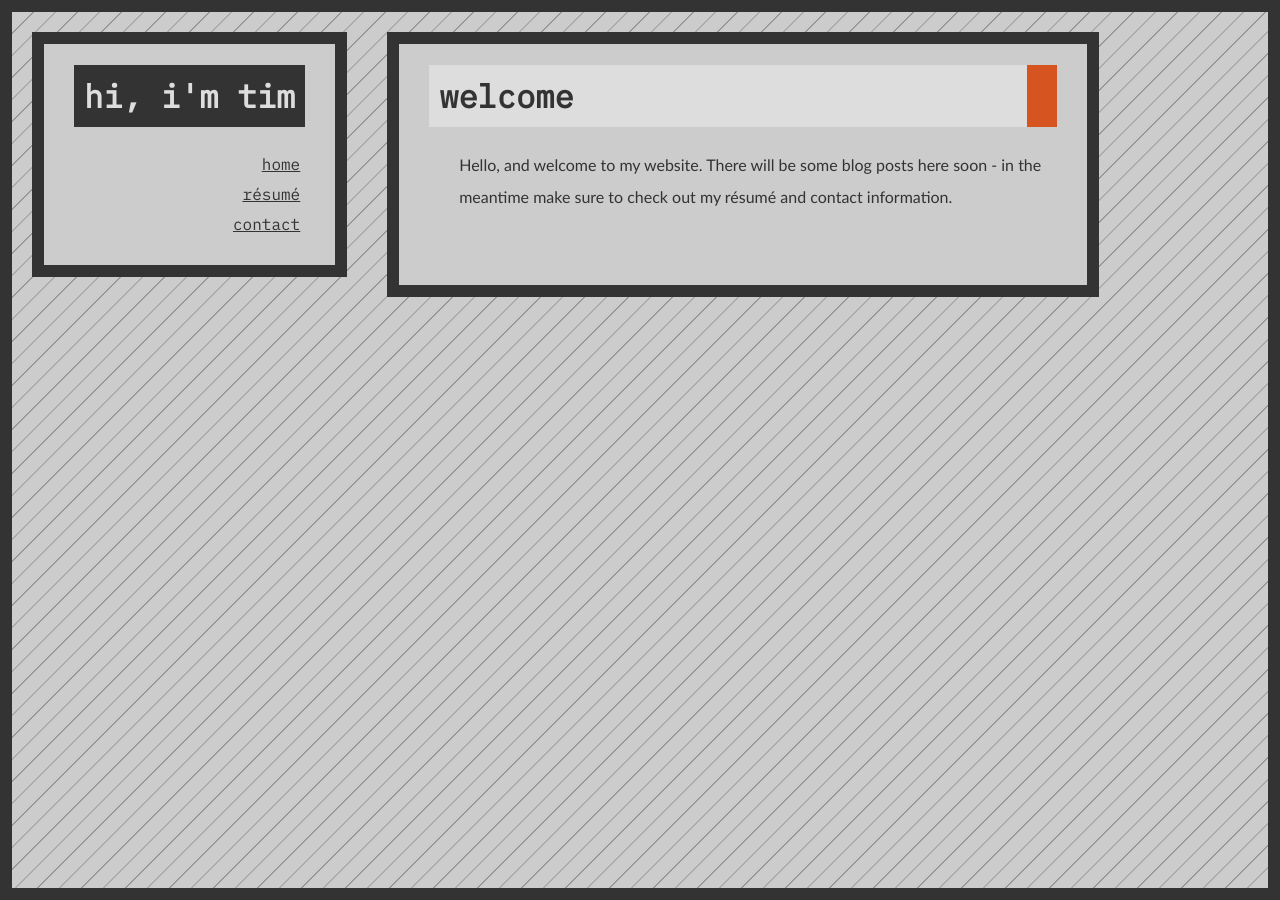
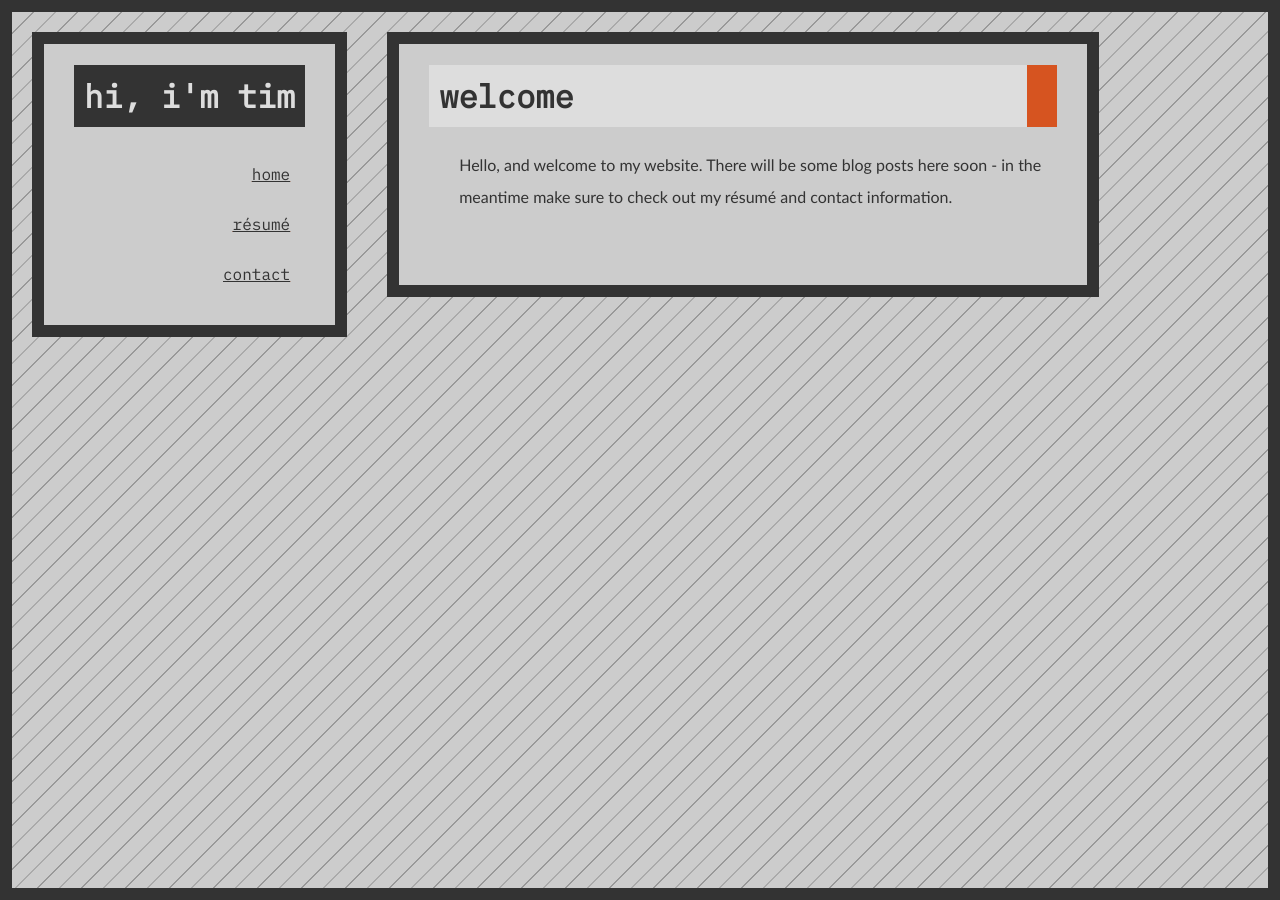
Before and after one commit to timchristie/timchristie.github.io, a Jekyll site: the page built from index.md, in a window 1280 px wide. Built offline with Jekyll 4.4.1, drawn with Linux system fonts in a browser that asks for light colours.

Commit message:
finished mobile css

```diff
--- a/_layouts/default.html
+++ b/_layouts/default.html
@@ -5,21 +5,21 @@
     <script>
       $(document).ready(function() {
           $('a').mouseenter(function() {
-            if($( window ).width() > 768)
+            if($( window ).width() > 980)
               $('.container').css('border', '12px solid #D65420');
           });
 
           $('a').mouseleave(function() {
-            if($( window ).width() > 768)
+            if($( window ).width() > 980)
               $('.container').css('border', '12px solid #333333');
           });
       });
 
       $(window).resize(function() {
-        if($( window ).width() < 768)
+        if($( window ).width() < 980)
           $('.container').css('border', 'none');
 
-        if($( window ).width() > 768)
+        if($( window ).width() > 980)
           $('.container').css('border', '12px solid #333333');
       });
     </script>
--- a/assets/css/style.css
+++ b/assets/css/style.css
@@ -2,6 +2,12 @@ body {
   background-image: url('../bg.png');
   font-family: 'IBM Plex Mono', monospace;
   background-color: #CCCCCC;
+}
+
+.main .blogpost {
+    list-style-type: none;
+    margin-left: 0px;
+    padding: 0;
 }
 
 hr {
@@ -13,91 +19,10 @@ hr {
     rgba(0, 0, 0, 0));
 }
 
-.main p {
-  line-height: 200%;
-  font-family: "Gill Sans", "Gill Sans MT", "Calibri", sans-serif;
-  margin-left: 30px;
-}
-
-@media only screen and (max-width: 768px) {
-
-}
-
-@media only screen and (min-width: 768px) {
-  h4, h5 {
-    color: #111111;
-  }
-
-  .sidebar {
-    float: left;
-    min-width: 15%;
-    background-color: #CCCCCC;
-    color: #333333;
-    padding: 30px;
-    padding-top: 0;
-    padding-bottom: 10px;
-    margin: 20px;
-    text-align: right;
-    border: 12px solid #333333;
-  }
-
-  .sidebar h1 {
-    padding: 10px;
-    background-color: #333333;
-    color: #DDDDDD;
-  }
-
-  .sidebar ul {
-    list-style-type: none;
-    padding: 0;
-  }
-
-  .sidebar li {
-    padding: 5px;
-    color: #333333;
-    text-decoration: underline;
-  }
-
-  .sidebar a:hover {
-    text-decoration: none;
-  }
-
-  .sidebar li:hover {
-    background-color: #D65420;
-    color: #DDDDDD;
-    text-decoration: none;
-  }
-
-
-
 .main {
-    float: left;
-    max-width: 50%;
-    min-width: 50%;
   color: #333333;
   background-color: #CCCCCC;
   padding: 30px;
-    padding-top: 0;
-    margin: 20px;
-    overflow-y: scroll;
-    max-height: 85%;
-    border: 12px solid #333333;
-  }
-
-  .main ul {
-    font-family: "Gill Sans", "Gill Sans MT", Calibri, sans-serif;
-    list-style-type: square;
-    padding: 0;
-    margin-left: 60px;
-  }
-
-  .main .blogpost {
-    list-style-type: none;
-    margin-left: 0px;
-  }
-
-  .main li {
-    padding-bottom: 10px;
 }
 
 a:hover {
@@ -110,23 +35,14 @@ hr {
   color: #D65420;
 }
 
+h3 {
+  color: #D65420;
+}
+
 .clickable h1:hover {
     background-color: #D65420 !important;
     border-right: 30px solid #333333;
     color: #DDDDDD;
-  }
-
-  .main h1 {
-    color: #333333;
-    font-family: 'IBM Plex Mono', monospace;
-    background-color: #DDDDDD;
-    padding-left: 10px;
-    padding: 10px;
-    border-right: 30px solid #D65420;
-  }
-
-  h3 {
-    color: #D65420;
   }
 
   .highlighter-rouge {
@@ -151,6 +67,141 @@ hr {
     color: #D65420;
   }
 
+
+.main p {
+  line-height: 200%;
+  font-family: "Gill Sans", "Gill Sans MT", "Calibri", sans-serif;
+  margin-left: 30px;
+}
+
+.main h1 {
+  color: #333333;
+  font-family: 'IBM Plex Mono', monospace;
+  background-color: #DDDDDD;
+  padding-left: 10px;
+  padding: 10px;
+  border-right: 30px solid #D65420;
+}
+
+.sidebar {
+  color: #333333;
+}
+
+.sidebar h1 {
+  padding: 10px;
+  background-color: #333333;
+  color: #DDDDDD;
+}
+
+@media only screen and (max-width: 980px) {
+  .sidebar {
+    padding-top: 0;
+    margin: 10px;
+    background-color: #CCCCCC;
+    border: 10px solid #333333;
+    border-top: none;
+  }
+
+  .sidebar h1 {
+    margin: 0px;
+  }
+
+  .sidebar li {
+    display: inline-block;
+    text-decoration: underline;
+    color: #333333;
+    border: 3px solid #333333;
+    padding: 10px;
+    background-color: #CCCCCC;
+  }
+
+  .sidebar li:hover {
+    background-color: #D65420;
+    color: #CCCCCC;
+    text-decoration: none;
+  }
+
+  .sidebar ul {
+    margin-left: -20px;
+  }
+
+  .main {
+    border: 10px solid #333333;
+    margin: 10px;
+  }
+
+  .main h1 {
+    border: 3px solid #333333;
+  }
+
+  .main ul {
+    margin: 0px;
+  }
+
+}
+
+@media only screen and (min-width: 980px) {
+  h4, h5 {
+    color: #111111;
+  }
+
+  .sidebar {
+    background-color: #CCCCCC;
+    float: left;
+    min-width: 15%;
+    padding: 30px;
+    padding-top: 0;
+    padding-bottom: 10px;
+    margin: 20px;
+    text-align: right;
+    border: 12px solid #333333;
+  }
+
+  .sidebar ul {
+    list-style-type: none;
+  }
+
+  .sidebar li {
+    padding: 15px;
+    color: #333333;
+    text-decoration: underline;
+  }
+
+  .sidebar a:hover {
+    text-decoration: none;
+  }
+
+  .sidebar li:hover {
+    background-color: #D65420;
+    color: #DDDDDD;
+    text-decoration: none;
+  }
+
+  .main {
+    float: left;
+    max-width: 50%;
+    min-width: 50%;
+    padding: 30px;
+    padding-top: 0;
+    margin: 20px;
+    overflow-y: scroll;
+    max-height: 85%;
+    border: 12px solid #333333;
+  }
+
+  .main ul {
+    font-family: "Gill Sans", "Gill Sans MT", Calibri, sans-serif;
+    list-style-type: square;
+    padding: 0;
+    margin-left: 60px;
+  }
+
+
+  .main li {
+    padding-bottom: 10px;
+  }
+
+
   .container {
     position: fixed;
     top: 0;
```
Also changed, not shown: 5 other files. Lines whose indentation alone changed are shown as unchanged.
